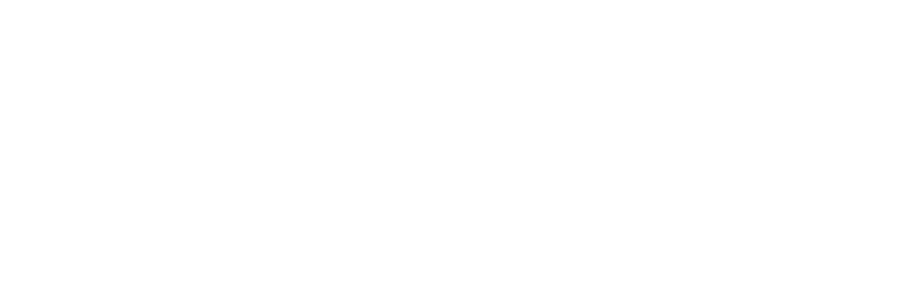
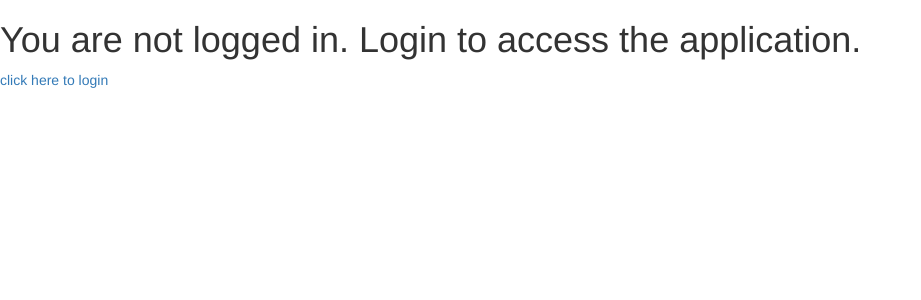
Before and after one commit to ShruthiJayaprakash/eppreactui, a React (Create React App) app: page /error in a window 1280 px wide. Shown: the top 300 px of the page, without its empty margins (0-921 px from the left). Built offline with nearby package versions, Linux system fonts and the light colour scheme.

Commit message:
error redirection scenario handled

```diff
--- a/src/Router.js
+++ b/src/Router.js
@@ -1,5 +1,5 @@
 import React from 'react';
-import { Switch, Route, withRouter  } from 'react-router-dom'
+import { Switch, Route, withRouter, NavLink } from 'react-router-dom'
 import Home from './components/Home';
 import About from './components/About';
 import PortalContainer from './containers/PortalContainer';
@@ -16,6 +16,7 @@ class Router extends React.Component {
         <Route exact path='/home' component={Home}/>
         <Route exact path='/about' component={About}/>
         <Route exact path='/portal' component={PortalContainer}/>
+        <Route exact path='/error' render={()=><div><h1>You are not logged in. Login to access the application.</h1><NavLink to='/login'>click here to login</NavLink></div>}/>
     </Switch>);
     }
 }
--- a/src/containers/PortalContainer.jsx
+++ b/src/containers/PortalContainer.jsx
@@ -1,5 +1,6 @@
 import React from 'react';
 import { connect } from 'react-redux';
+import { Redirect } from 'react-router-dom'
 import ModalTemplate from '../components/modalcontents/ModalTemplate'
 import cpnimg from '../resources/images/portal/cpn.png';
 import oltimg from '../resources/images/portal/olt.png';
@@ -67,7 +68,7 @@ class PortalContainer extends React.Component {
                             {this.state.show && <ModalTemplate show={this.state.show} app={this.state.app} onHide={this.handleClose} />}
                         </div>
                     </section>
-                </main> : null}
+                </main> : <Redirect to='/error'/>}
             </div>
         )
     }
```
